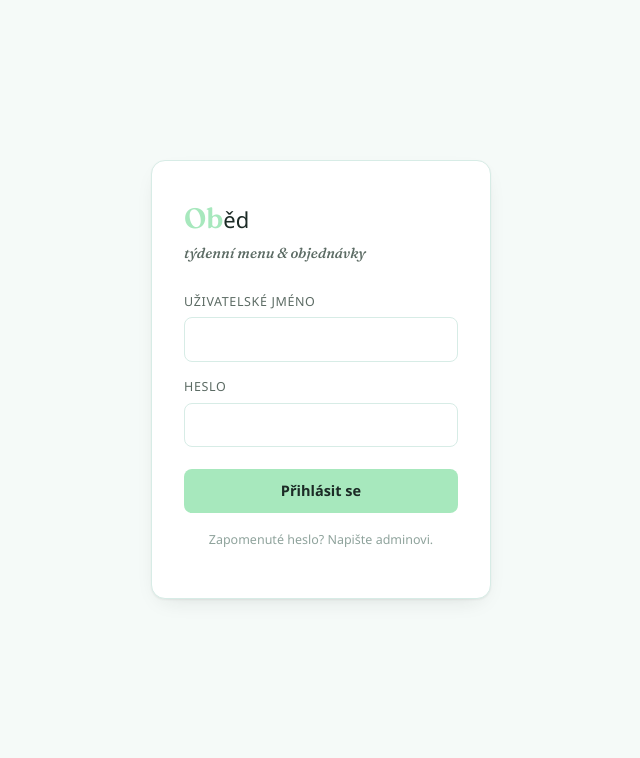
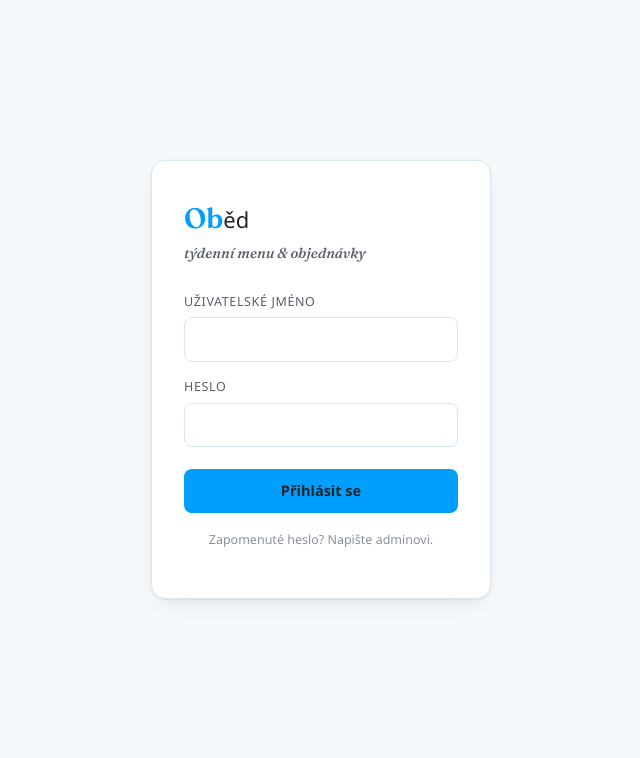
Before and after one commit to techtribesro/lunchshop4you, a FastAPI app: page /login in a window 1280 px wide. Shown: the top 758 px of the page, without its empty margins (319-959 px from the left). Run offline with FastAPI, Linux system fonts and the light colour scheme.

Commit message:
Replace palette with Orange/Blue Bell/Imperial Blue/Shadow Grey/Alice Blue
accent=Blue Bell, accent-strong=Imperial Blue (same hue family, both give
solid contrast pairs), accent-tint=Alice Blue, warn/critical=Orange
(palette has no red), on-accent=Shadow Grey.

Co-Authored-By: Claude Sonnet 5 <noreply@anthropic.com>

```diff
--- a/app/static/css/app.css
+++ b/app/static/css/app.css
@@ -15,63 +15,63 @@
 
 
   :root {
-    --paper: #f5faf8;
+    --paper: #f5f9fc;
     --surface: #ffffff;
     --surface-raised: #ffffff;
-    --ink: #1c2b26;
-    --ink-muted: #5c6b64;
-    --ink-faint: #8fa39c;
-    --accent: #a7e8bd;
-    --accent-strong: #5cb583;
-    --accent-tint: #c7eae4;
-    --on-accent: #1c2b26;
-    --line: #d7ece6;
-    --line-soft: #e6f3ef;
-    --warn: #ffd972;
-    --warn-tint: #fff6dd;
-    --critical: #efa7a7;
-    --critical-tint: #fcbcb8;
-    --shadow: 0 1px 2px rgba(34, 38, 31, 0.06), 0 8px 24px -12px rgba(34, 38, 31, 0.18);
+    --ink: #232528;
+    --ink-muted: #5a5f66;
+    --ink-faint: #8b9198;
+    --accent: #009ffd;
+    --accent-strong: #2a2a72;
+    --accent-tint: #eaf6ff;
+    --on-accent: #232528;
+    --line: #d7e6f0;
+    --line-soft: #e5eef5;
+    --warn: #ffa400;
+    --warn-tint: #ffedcc;
+    --critical: #ffa400;
+    --critical-tint: #ffe3b3;
+    --shadow: 0 1px 2px rgba(35, 37, 40, 0.08), 0 8px 24px -12px rgba(35, 37, 40, 0.2);
   }
 
   @media (prefers-color-scheme: dark) {
     :root:not([data-theme="light"]) {
-      --paper: #1c2b26;
-      --surface: #23342e;
-      --surface-raised: #2c4038;
-      --ink: #eef7f4;
-      --ink-muted: #adc4bc;
-      --ink-faint: #7d9890;
-      --accent: #a7e8bd;
-      --accent-strong: #c5f0d6;
-      --accent-tint: #2e4a3f;
-      --on-accent: #1c2b26;
-      --line: #3c5a50;
-      --line-soft: #33493f;
-      --warn: #ffd972;
-      --warn-tint: #4a3f22;
-      --critical: #efa7a7;
-      --critical-tint: #4a2c2c;
+      --paper: #232528;
+      --surface: #2c2f33;
+      --surface-raised: #34383d;
+      --ink: #eaf6ff;
+      --ink-muted: #a9b8c2;
+      --ink-faint: #74838d;
+      --accent: #009ffd;
+      --accent-strong: #4dbcff;
+      --accent-tint: #16324a;
+      --on-accent: #232528;
+      --line: #3a3e44;
+      --line-soft: #2e3237;
+      --warn: #ffa400;
+      --warn-tint: #4a3418;
+      --critical: #ffa400;
+      --critical-tint: #4a3418;
       --shadow: 0 1px 2px rgba(0, 0, 0, 0.3), 0 8px 24px -12px rgba(0, 0, 0, 0.5);
     }
   }
   :root[data-theme="dark"] {
-    --paper: #1c2b26;
-    --surface: #23342e;
-    --surface-raised: #2c4038;
-    --ink: #eef7f4;
-    --ink-muted: #adc4bc;
-    --ink-faint: #7d9890;
-    --accent: #a7e8bd;
-    --accent-strong: #c5f0d6;
-    --accent-tint: #2e4a3f;
-    --on-accent: #1c2b26;
-    --line: #3c5a50;
-    --line-soft: #33493f;
-    --warn: #ffd972;
-    --warn-tint: #4a3f22;
-    --critical: #efa7a7;
-    --critical-tint: #4a2c2c;
+    --paper: #232528;
+    --surface: #2c2f33;
+    --surface-raised: #34383d;
+    --ink: #eaf6ff;
+    --ink-muted: #a9b8c2;
+    --ink-faint: #74838d;
+    --accent: #009ffd;
+    --accent-strong: #4dbcff;
+    --accent-tint: #16324a;
+    --on-accent: #232528;
+    --line: #3a3e44;
+    --line-soft: #2e3237;
+    --warn: #ffa400;
+    --warn-tint: #4a3418;
+    --critical: #ffa400;
+    --critical-tint: #4a3418;
     --shadow: 0 1px 2px rgba(0, 0, 0, 0.3), 0 8px 24px -12px rgba(0, 0, 0, 0.5);
   }
 
```
